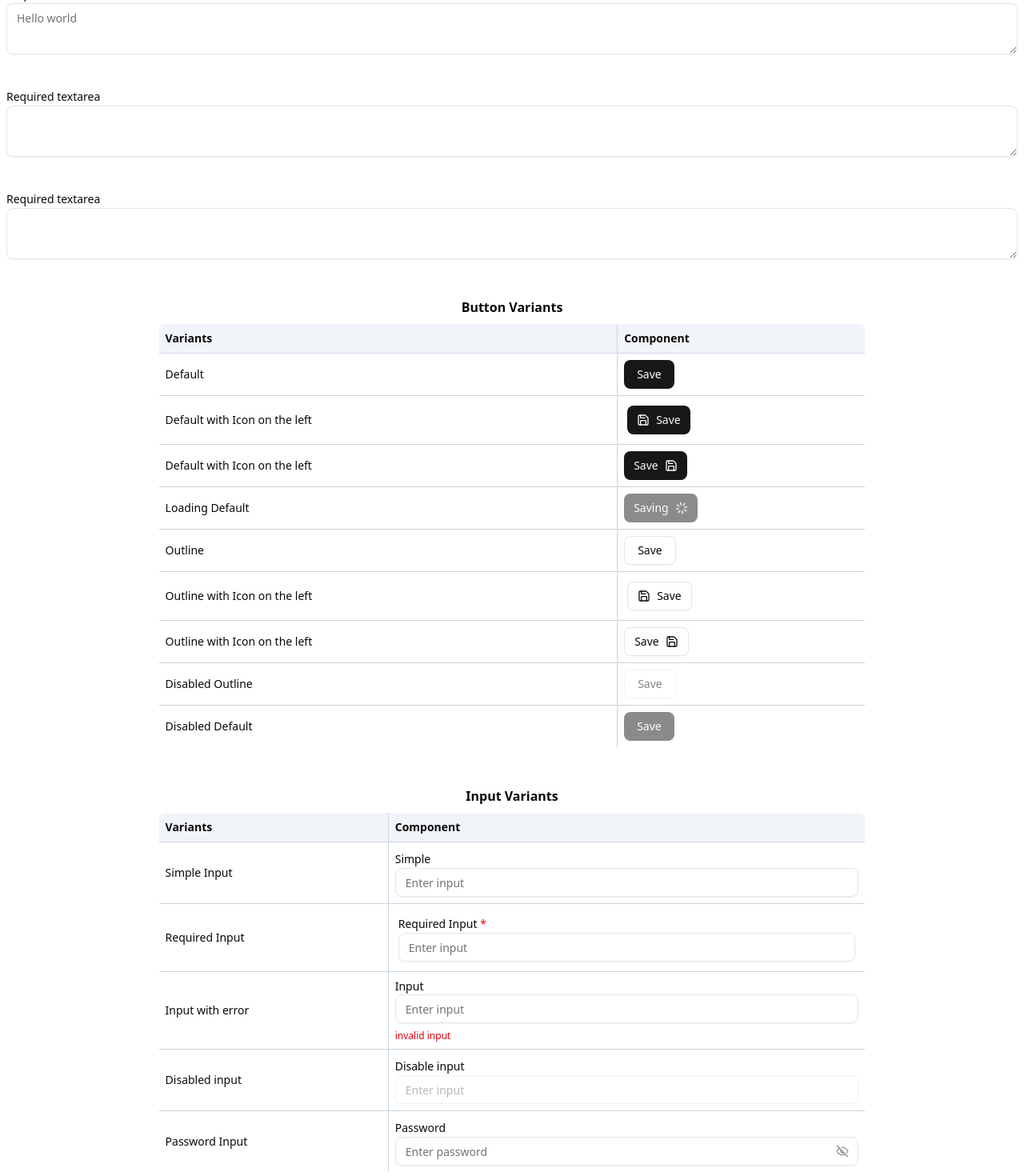
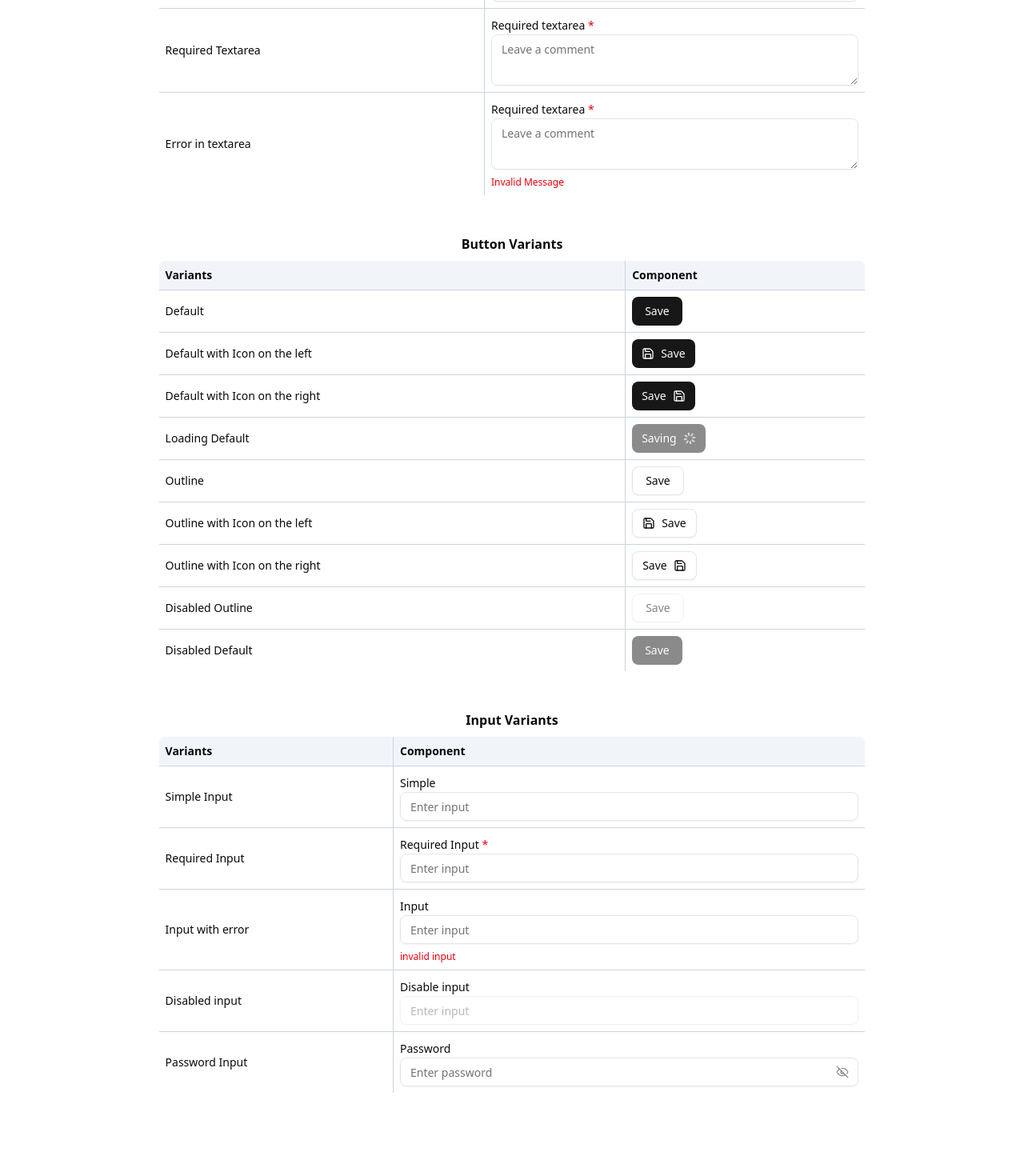
Before and after one commit to DevStreak-Code/devstreak-web-user, a React (Vite) app: page / in a window 1280 px wide. Shown: the part 180-1650 px from the top of the page at 80% size. After the commit the page ends 1555 px from the top, so only its background shows below. Built offline with nearby package versions, Linux system fonts and the light colour scheme.

Commit message:
Refactoring Code

```diff
--- a/src/pages/design-ui/ButtonVariants.tsx
+++ b/src/pages/design-ui/ButtonVariants.tsx
@@ -1,64 +1,44 @@
 import CustomButton from "@/components/CustomButton";
 import { Save } from "lucide-react";
+import UILayout from "./UILayout";
 
 const ButtonVariants = () => {
   return (
-    <div className="w-full flex items-center flex-col">
-      <h4 className="font-semibold mt-2 mb-2 text-center ">Button Variants</h4>
-      <table className="w-[70%] border-collapse border  bg-white rounded-md overflow-hidden">
-        <thead className="bg-slate-100">
-          <tr>
-            <th className="border border-slate-300 p-2 text-left font-semibold text-sm">
-              Variants
-            </th>
-            <th className="border border-slate-300 p-2 text-left font-semibold text-sm">
-              Component
-            </th>
-          </tr>
-        </thead>
-        <tbody>
-          <tr>
-            <td className="border border-slate-300 p-2 text-sm">Default</td>
-            <td className="border border-slate-300 p-2">
+    <UILayout
+      title="Button Variants"
+      variants={[
+        {
+          title: "Default",
+          component: (
             <CustomButton
               label="Save"
               onClick={() => {
                 console.log("clicked");
               }}
             />
-            </td>
-          </tr>
-          <tr>
-            <td className="border border-slate-300 p-2 text-sm">
-              Default with Icon on the left
-            </td>
-            <td className="border border-slate-300 p-3">
-              <CustomButton label="Save" leftIcon={<Save />} />
-            </td>
-          </tr>
-          <tr>
-            <td className="border border-slate-300 p-2 text-sm">
-              Default with Icon on the left
-            </td>
-            <td className="border border-slate-300 p-2 text-sm">
-              <CustomButton label="Save" rightIcon={<Save />} />
-            </td>
-          </tr>
-          <tr>
-            <td className="border border-slate-300 p-2 text-sm">
-              Loading Default
-            </td>
-            <td className="border border-slate-300 p-2">
+          ),
+        },
+        {
+          title: "Default with Icon on the left",
+          component: <CustomButton label="Save" leftIcon={<Save />} />,
+        },
+        {
+          title: "Default with Icon on the right",
+          component: <CustomButton label="Save" rightIcon={<Save />} />,
+        },
+        {
+          title: "Loading Default",
+          component: (
             <CustomButton
               isLoading
               loadingText="Saving"
               label="Default Button"
             />
-            </td>
-          </tr>
-          <tr>
-            <td className="border border-slate-300 p-2 text-sm">Outline</td>
-            <td className="border border-slate-300 p-2">
+          ),
+        },
+        {
+          title: "Outline",
+          component: (
             <CustomButton
               variant="outline"
               label="Save"
@@ -66,48 +46,30 @@ const ButtonVariants = () => {
                 console.log("clicked");
               }}
             />
-            </td>
-          </tr>
-          <tr>
-            <td className="border border-slate-300 p-2 text-sm">
-              Outline with Icon on the left
-            </td>
-            <td className="border border-slate-300 p-3">
-              <CustomButton
-                variant="outline"
-                label="Save"
-                leftIcon={<Save />}
+          ),
+        },
+        {
+          title: "Outline with Icon on the left",
+          component: (
+            <CustomButton variant="outline" label="Save" leftIcon={<Save />} />
+          ),
+        },
+        {
+          title: "Outline with Icon on the right",
+          component: (
+            <CustomButton label="Save" variant="outline" rightIcon={<Save />} />
+          ),
+        },
+        {
+          title: "Disabled Outline",
+          component: <CustomButton variant="outline" disabled label="Save" />,
+        },
+        {
+          title: "Disabled Default",
+          component: <CustomButton disabled label="Save" />,
+        },
+      ]}
     />
-            </td>
-          </tr>
-          <tr>
-            <td className="border border-slate-300 p-2 text-sm">
-              Outline with Icon on the left
-            </td>
-            <td className="border border-slate-300 p-2 text-sm">
-              <CustomButton
-                label="Save"
-                variant="outline"
-                rightIcon={<Save />}
-              />
-            </td>
-          </tr>
-          <tr></tr>
-          <tr>
-            <td className="border border-slate-300 p-2 text-sm">Disabled Outline</td>
-            <td className="border border-slate-300 p-2">
-              <CustomButton variant="outline" disabled label="Save" />
-            </td>
-          </tr>
-          <tr>
-            <td className="border border-slate-300 p-2 text-sm">Disabled Default</td>
-            <td className="border border-slate-300 p-2">
-              <CustomButton  disabled label="Save" />
-            </td>
-          </tr>
-        </tbody>
-      </table>
-    </div>
   );
 };
 
--- a/src/pages/design-ui/InputVariants.tsx
+++ b/src/pages/design-ui/InputVariants.tsx
@@ -1,85 +1,64 @@
-
 import CustomInput from "@/components/CustomInput";
+import UILayout from "./UILayout";
 
 const InputVariants = () => {
   return (
-    <div className="w-full flex items-center flex-col">
-      <h4 className="font-semibold mt-2 mb-2 text-center ">Input Variants</h4>
-      <table className="w-[70%] border-collapse border  bg-white rounded-md overflow-hidden">
-        <thead className="bg-slate-100">
-          <tr>
-            <th className="border border-slate-300 p-2 text-left font-semibold text-sm">
-              Variants
-            </th>
-            <th className="border border-slate-300 p-2 text-left font-semibold text-sm">
-              Component
-            </th>
-          </tr>
-        </thead>
-        <tbody>
-          <tr>
-            <td className="border border-slate-300 p-2
-            text-sm">
-              Simple Input
-            </td>
-            <td className="border border-slate-300 p-2">
+    <div>
+      <UILayout
+        title="Input Variants"
+        variants={[
+          {
+            title: "Simple Input",
+            component: (
               <CustomInput
                 placeholder="Enter input"
                 label="Simple"
                 name="input"
               />
-            </td>
-          </tr>
-          <tr>
-            <td className="border border-slate-300 p-2 text-sm">
-              Required Input
-            </td>
-            <td className="border border-slate-300 p-3">
+            ),
+          },
+          {
+            title: "Required Input",
+            component: (
               <CustomInput
                 placeholder="Enter input"
                 label="Required Input"
                 required
               />
-            </td>
-          </tr>
-          <tr>
-            <td className="border border-slate-300 p-2 text-sm">
-              Input with error
-            </td>
-            <td className="border border-slate-300 p-2 text-sm">
+            ),
+          },
+          {
+            title: "Input with error",
+            component: (
               <CustomInput
                 placeholder="Enter input"
                 label="Input"
                 error="invalid input"
               />
-            </td>
-          </tr>
-          <tr>
-            <td className="border border-slate-300 p-2 text-sm">
-              Disabled input
-            </td>
-            <td className="border border-slate-300 p-2">
+            ),
+          },
+          {
+            title: "Disabled input",
+            component: (
               <CustomInput
                 placeholder="Enter input"
                 label="Disable input"
                 disabled={true}
               />
-            </td>
-          </tr>
-          <tr>
-            <td className="border border-slate-300 p-2 text-sm">
-              Password Input
-            </td>
-            <td className="border border-slate-300 p-2">
+            ),
+          },
+          {
+            title: "Password Input",
+            component: (
               <CustomInput
                 placeholder="Enter password"
                 label="Password"
                 type="password"
               />
-            </td>
-          </tr>
-        </tbody>
-      </table>
+            ),
+          },
+        ]}
+      />
     </div>
   );
 };
--- /dev/null
+++ b/src/pages/design-ui/TextAreaVariants.tsx
@@ -0,0 +1,41 @@
+import CustomTextArea from "@/components/CustomTextArea";
+import UILayout from "./UILayout";
+
+const TextAreaVariants = () => {
+  return (
+    <UILayout
+      title="Textarea variants"
+      variants={[
+        {
+          title: "Basic Textarea",
+          component: (
+            <CustomTextArea
+              placeholder="Leave a comment"
+            />
+          ),
+        },
+        {
+          title: "Required Textarea",
+          component: (
+            <CustomTextArea
+              placeholder="Leave a comment"
+              required={true}
+            />
+          ),
+        },
+        {
+            title: "Error in textarea",
+            component: (
+              <CustomTextArea
+                placeholder="Leave a comment"
+                required={true}
+                error="Invalid Message"
+              />
+            ),
+          },
+      ]}
+    />
+  );
+};
+
+export default TextAreaVariants;
--- /dev/null
+++ b/src/pages/design-ui/UILayout.tsx
@@ -0,0 +1,49 @@
+interface IUILayoutVariant {
+  title: string;
+  component: React.ReactNode;
+}
+
+interface IUILayoutProps {
+  title: string;
+  variants: IUILayoutVariant[];
+}
+
+const UILayout: React.FC<IUILayoutProps> = (props) => {
+  const { title, variants = [] } = props;
+  return (
+    <div className="w-full flex items-center flex-col">
+      <h4 className="font-semibold mt-2 mb-2 text-center ">{title}</h4>
+      <table className="w-[70%] border-collapse border  bg-white rounded-md overflow-hidden">
+        <thead className="bg-slate-100">
+          <tr>
+            <th className="border border-slate-300 p-2 text-left font-semibold text-sm">
+              Variants
+            </th>
+            <th className="border border-slate-300 p-2 text-left font-semibold text-sm">
+              Component
+            </th>
+          </tr>
+        </thead>
+        <tbody>
+          {variants?.map((variant, index) => {
+            return (
+              <tr key={index}>
+                <td
+                  className="border border-slate-300 p-2
+              text-sm"
+                >
+                  {variant.title}
+                </td>
+                <td className="border border-slate-300 p-2">
+                  {variant.component}
+                </td>
+              </tr>
+            );
+          })}
+        </tbody>
+      </table>
+    </div>
+  );
+};
+
+export default UILayout;
--- a/src/pages/design-ui/index.tsx
+++ b/src/pages/design-ui/index.tsx
@@ -1,18 +1,11 @@
 import ButtonVariants from "./ButtonVariants";
 import InputVariants from "./InputVariants";
-import CustomTextArea from "@/components/CustomTextArea";
+import TextAreaVariants from "./TextAreaVariants";
 
 const DesignUI = () => {
   return (
     <div className="w-full overflow-auto flex flex-col  justify-center gap-10">
-      <CustomTextArea
-        placeholder="Leave a comment"
-        required={true}
-        error="Invalid msg"
-      />
-      <CustomTextArea placeholder="Hello world" required={true} />
-      <CustomTextArea />
-      <CustomTextArea />
+      <TextAreaVariants />
       <ButtonVariants />
       <InputVariants />
     </div>
```
Lines whose indentation alone changed are shown as unchanged.
